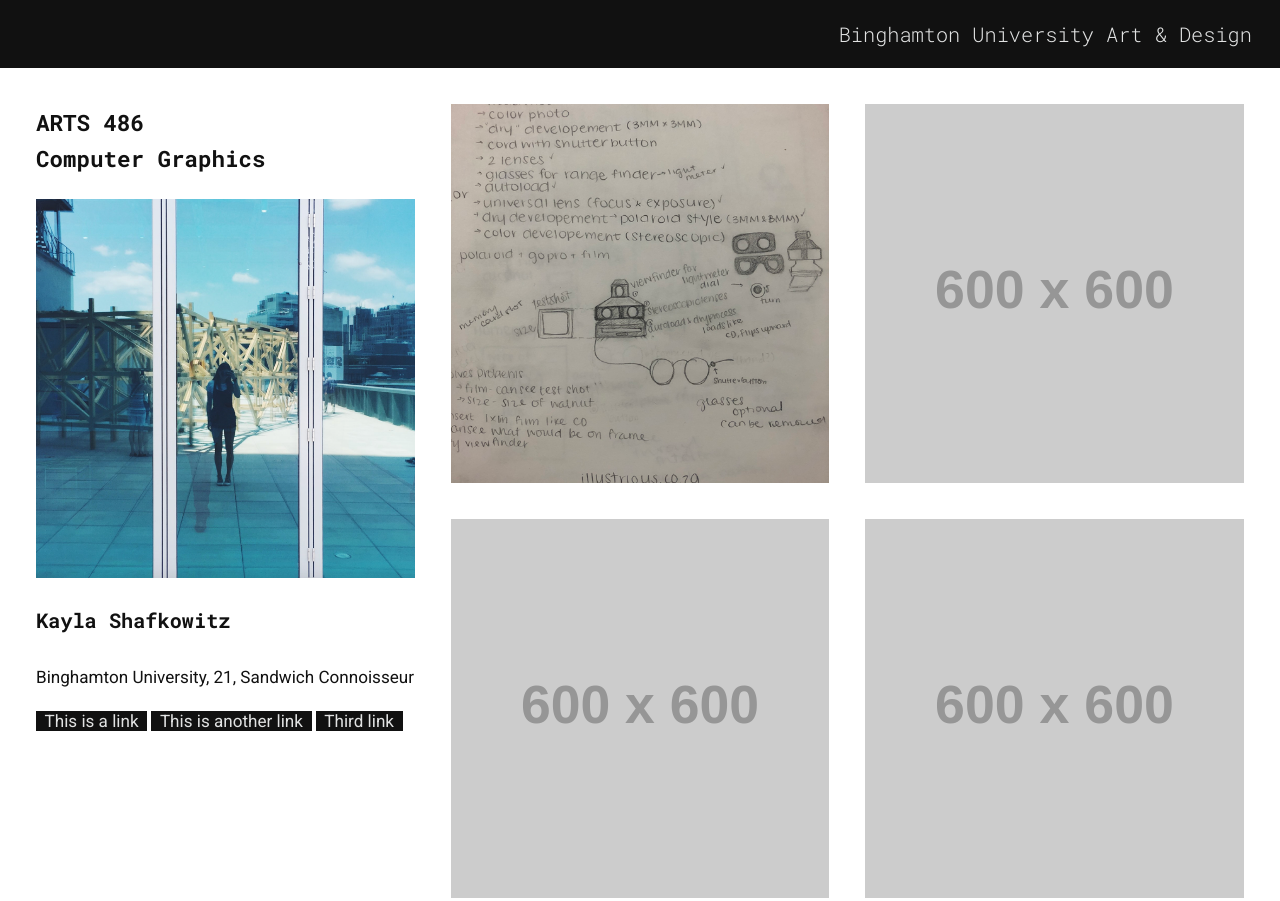
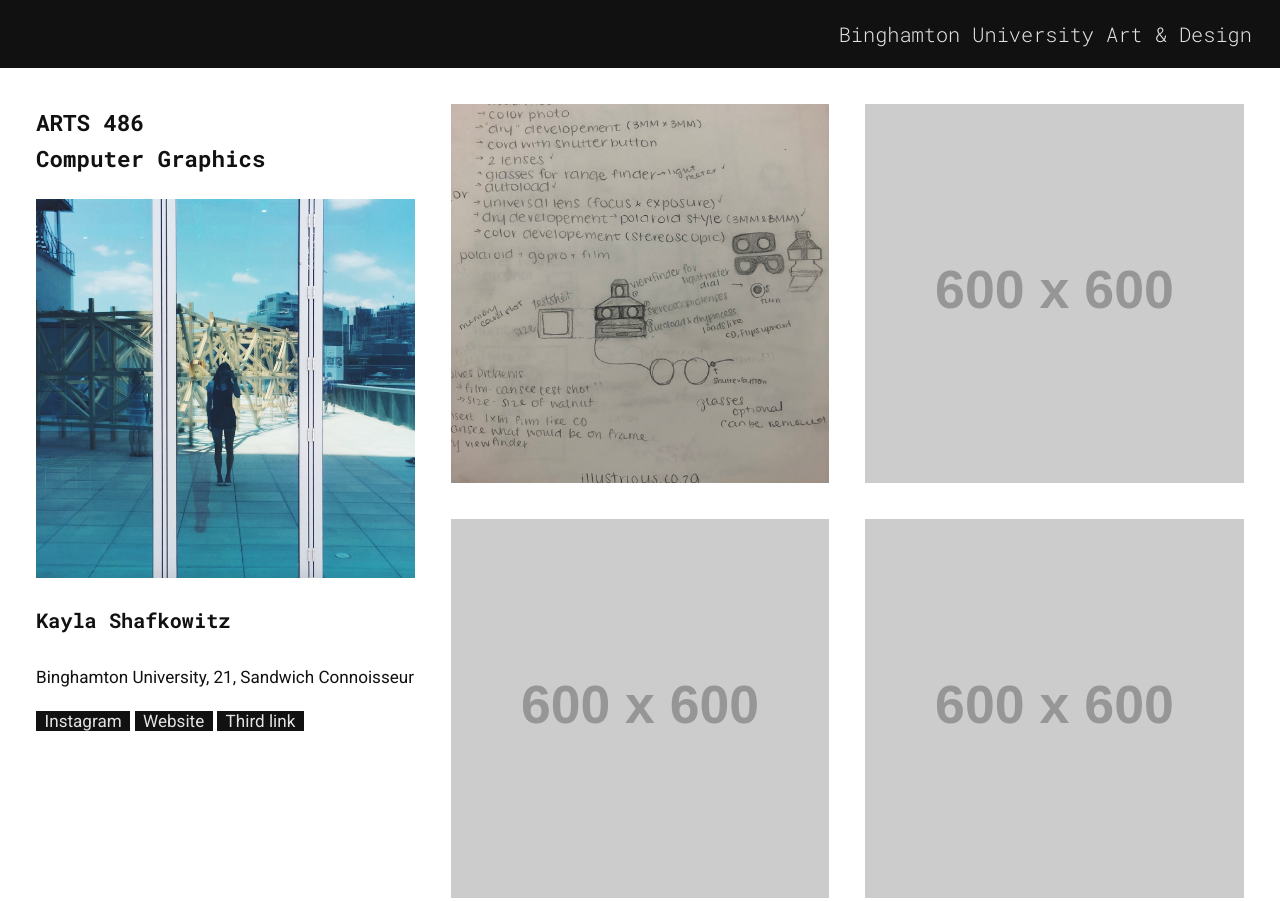
Before and after one commit to Binghamton-University-Design/class-web-journal-kbshafkowitz, a plain HTML site: page alt-index.html in a window 1280 px wide. Shown: the top 901 px of the page. Drawn offline with nearby package versions, Linux system fonts and the light colour scheme; placeholder pictures from the web are drawn by us.

Commit message:
Summary
links

```diff
--- a/alt-index.html
+++ b/alt-index.html
@@ -34,7 +34,7 @@
 								<h4>Kayla Shafkowitz</h4>
 								<p>Binghamton University, 21, Sandwich Connoisseur</p>
 								<p>
-									<a href="http://binghamton.edu" target="_blank">This is a link</a> <a href="http://binghamton.edu" target="_blank">This is another link</a> <a href="http://binghamton.edu" target="_blank">Third link</a>
+									<a href="https://www.instagram.com/kaysh.arts/">Instagram</a> <a href="https://kaylashafkowitz.com/" target="_blank">Website</a> <a href="http://binghamton.edu" target="_blank">Third link</a>
 								</p>
 							</div>
 						</div>
```
